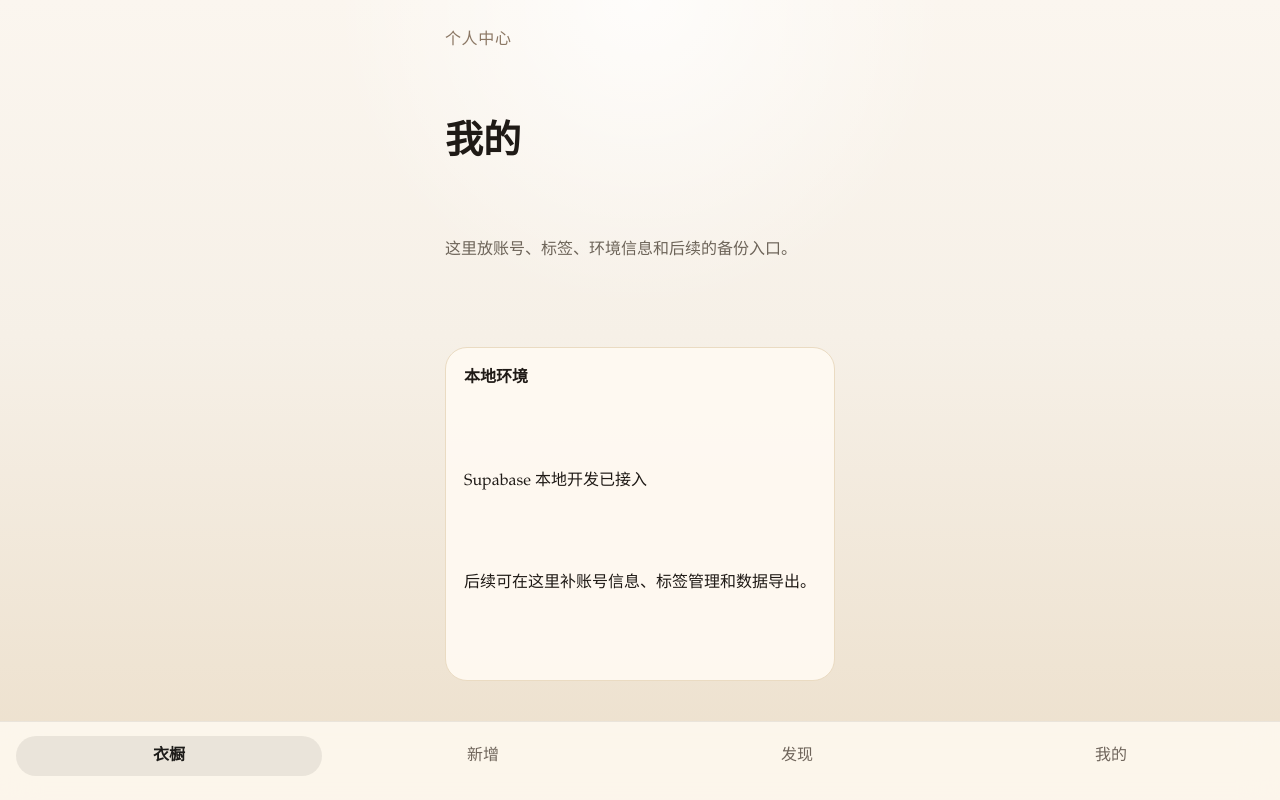
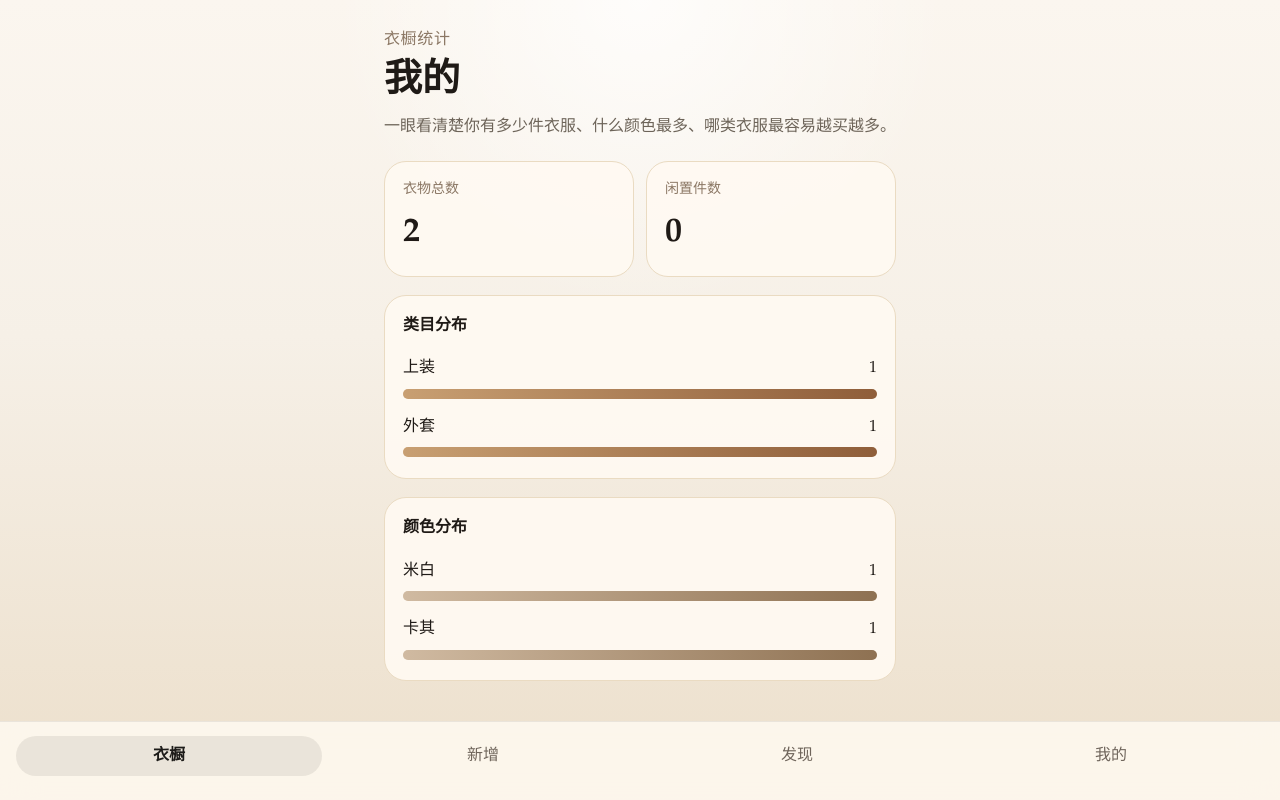
Before and after one commit to pandacoffee-ghost/closingast, a Next.js app: page /settings in a window 1280 px wide. Built offline with nearby package versions, Linux system fonts and the light colour scheme; no server answers.

Commit message:
feat: add wardrobe stats to settings page

```diff
--- a/app/settings/page.tsx
+++ b/app/settings/page.tsx
@@ -1,7 +1,13 @@
 import React from "react";
 import { BottomNav } from "@/components/navigation/bottom-nav";
+import { formatCategoryLabel } from "@/lib/items/presentation";
+import { getWardrobeStats } from "@/lib/items/queries";
 
 export default async function SettingsPage() {
+  const stats = await getWardrobeStats();
+  const maxCategoryCount = Math.max(...stats.categoryBreakdown.map((item) => item.count), 1);
+  const maxColorCount = Math.max(...stats.colorBreakdown.map((item) => item.count), 1);
+
   return (
     <main
       style={{
@@ -21,26 +27,101 @@ export default async function SettingsPage() {
         }}
       >
         <header style={{ display: "grid", gap: "8px" }}>
-          <span style={{ color: "#8b7764", letterSpacing: "0.04em" }}>个人中心</span>
+          <span style={{ color: "#8b7764", letterSpacing: "0.04em" }}>衣橱统计</span>
           <h1 style={{ margin: 0, fontSize: "38px", lineHeight: 0.98 }}>我的</h1>
           <p style={{ margin: 0, color: "#6d6459" }}>
-            这里放账号、标签、环境信息和后续的备份入口。
+            一眼看清楚你有多少件衣服、什么颜色最多、哪类衣服最容易越买越多。
           </p>
         </header>
 
         <section
           style={{
             display: "grid",
-            gap: "12px",
+            gridTemplateColumns: "repeat(2, minmax(0, 1fr))",
+            gap: "12px"
+          }}
+        >
+          {[
+            { label: "衣物总数", value: stats.totalCount },
+            { label: "闲置件数", value: stats.idleCount }
+          ].map((item) => (
+            <article
+              key={item.label}
+              style={{
+                display: "grid",
+                gap: "8px",
+                padding: "18px",
+                borderRadius: "22px",
+                background: "rgba(255, 250, 242, 0.92)",
+                border: "1px solid #eadbc2"
+              }}
+            >
+              <span style={{ color: "#8b7764", fontSize: "14px" }}>{item.label}</span>
+              <strong style={{ fontSize: "34px", lineHeight: 1 }}>{item.value}</strong>
+            </article>
+          ))}
+        </section>
+
+        <section
+          style={{
+            display: "grid",
+            gap: "14px",
             padding: "18px",
             borderRadius: "22px",
             background: "rgba(255, 250, 242, 0.92)",
             border: "1px solid #eadbc2"
           }}
         >
-          <strong>本地环境</strong>
-          <span>Supabase 本地开发已接入</span>
-          <span>后续可在这里补账号信息、标签管理和数据导出。</span>
+          <strong>类目分布</strong>
+          {stats.categoryBreakdown.map((item) => (
+            <div key={item.label} style={{ display: "grid", gap: "6px" }}>
+              <div style={{ display: "flex", justifyContent: "space-between", gap: "12px" }}>
+                <span>{formatCategoryLabel(item.label)}</span>
+                <span>{item.count}</span>
+              </div>
+              <div style={{ height: "10px", borderRadius: "999px", background: "#f2e6d6" }}>
+                <div
+                  style={{
+                    width: `${(item.count / maxCategoryCount) * 100}%`,
+                    height: "100%",
+                    borderRadius: "999px",
+                    background: "linear-gradient(90deg, #c89f72, #8f5e3a)"
+                  }}
+                />
+              </div>
+            </div>
+          ))}
+        </section>
+
+        <section
+          style={{
+            display: "grid",
+            gap: "14px",
+            padding: "18px",
+            borderRadius: "22px",
+            background: "rgba(255, 250, 242, 0.92)",
+            border: "1px solid #eadbc2"
+          }}
+        >
+          <strong>颜色分布</strong>
+          {stats.colorBreakdown.map((item) => (
+            <div key={item.label} style={{ display: "grid", gap: "6px" }}>
+              <div style={{ display: "flex", justifyContent: "space-between", gap: "12px" }}>
+                <span>{item.label}</span>
+                <span>{item.count}</span>
+              </div>
+              <div style={{ height: "10px", borderRadius: "999px", background: "#f2e6d6" }}>
+                <div
+                  style={{
+                    width: `${(item.count / maxColorCount) * 100}%`,
+                    height: "100%",
+                    borderRadius: "999px",
+                    background: "linear-gradient(90deg, #d0baa1, #8e7152)"
+                  }}
+                />
+              </div>
+            </div>
+          ))}
         </section>
       </section>
 
```
Also changed, not shown: lib/items/queries.ts (+69 -2 lines), 1 other file (tests, documents, lock files or other folders).
